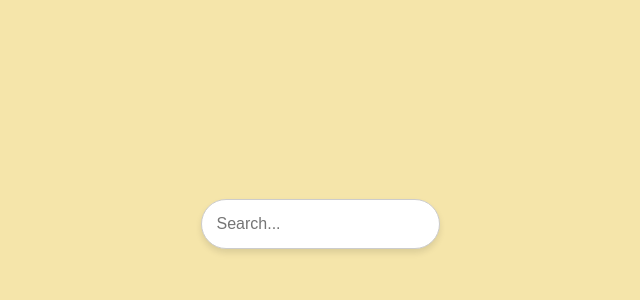
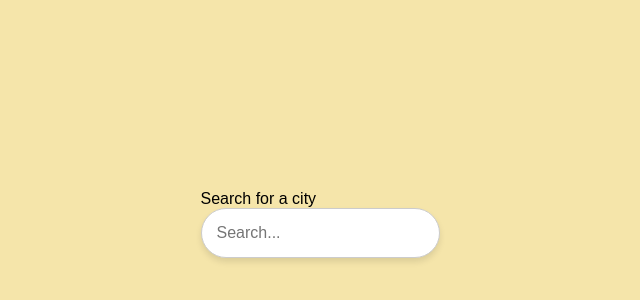
Before and after one commit to sh1vendra/weather_app, a React (Create React App) app: page / in a window 1280 px wide. Shown: the part 166-466 px from the top of the page, without its empty margins (320-960 px from the left). Built offline with nearby package versions, Linux system fonts and the light colour scheme.

Commit message:
Add search label

```diff
--- a/src/Weather.jsx
+++ b/src/Weather.jsx
@@ -43,6 +43,7 @@ const Weather = () => {
     <div>
       <main>
         <div className="search-box">
+        <p className="search-label">Search for a city</p>
           <input
             type="text"
             className="search-bar"
```
